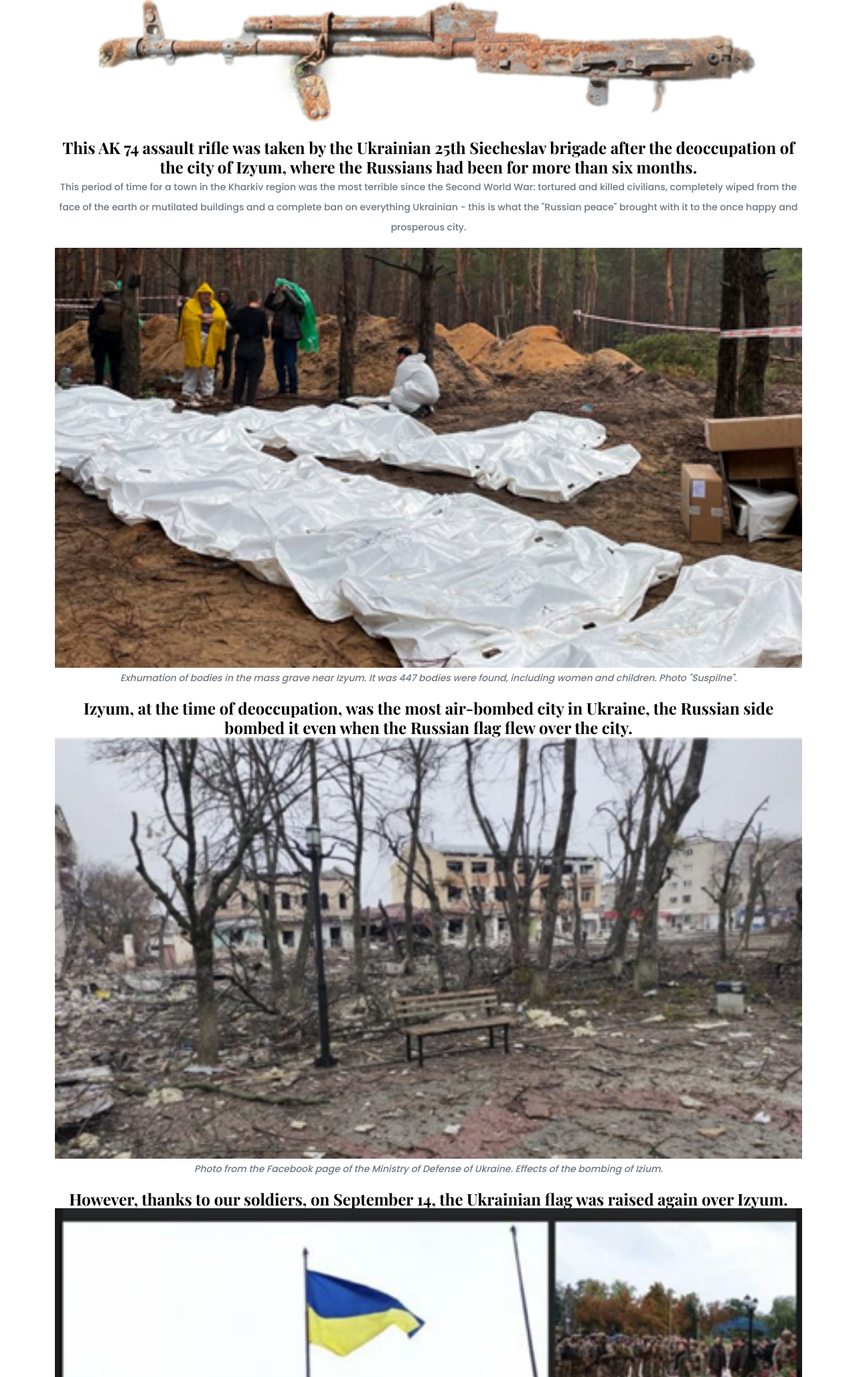
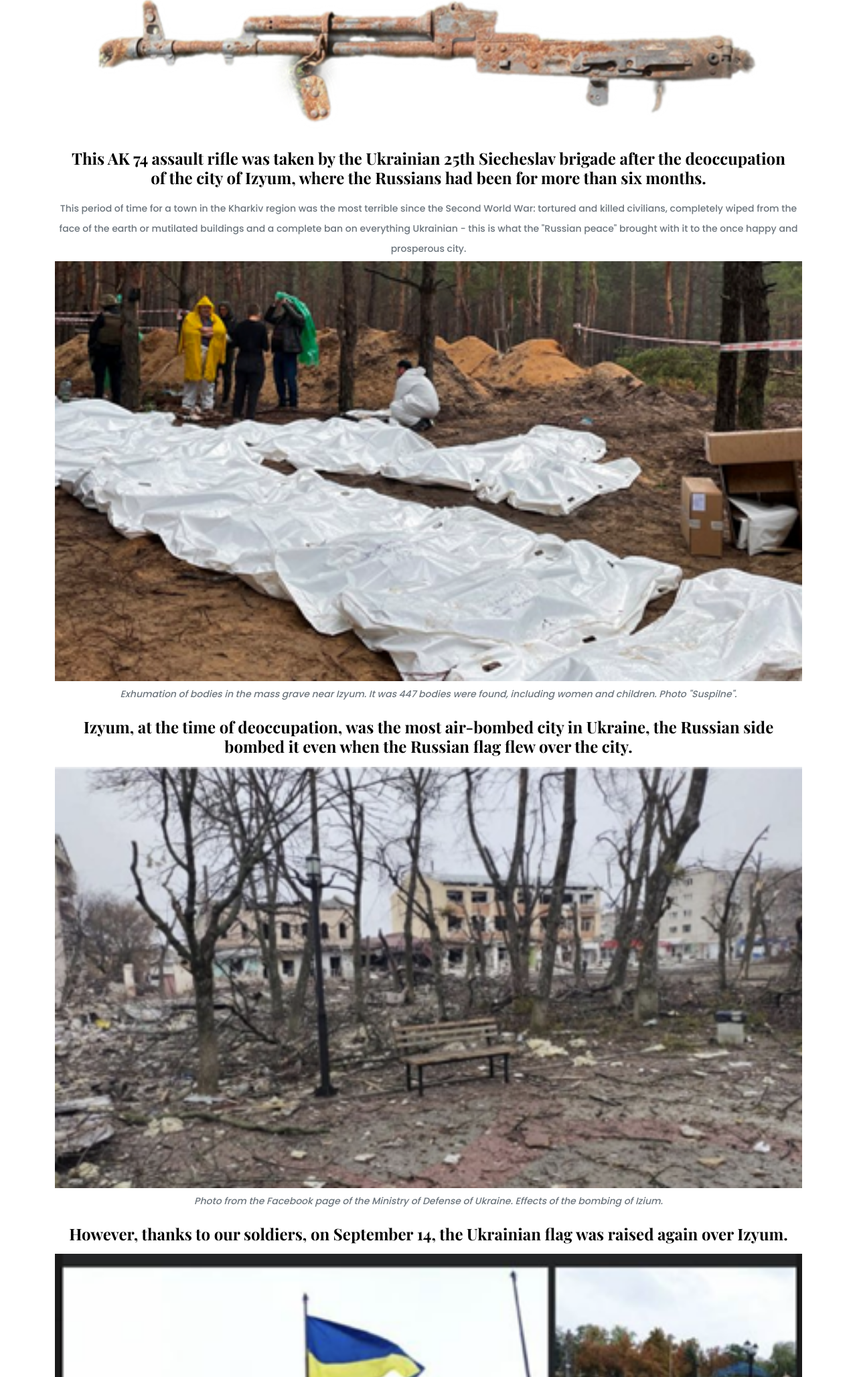
Before and after one commit to MarySlavhorodska/Exhibition-example, a plain HTML site: page index.html in a window 1280 px wide. Shown: the part 418-2474 px from the top of the page at 67% size. Drawn offline with nearby package versions, Linux system fonts and the light colour scheme.

Commit message:
fix margin

```diff
--- a/index.html
+++ b/index.html
@@ -45,9 +45,9 @@
                 <div class="row">
                     <div>
                         <img src="images/avtomat.png" class="img-responsive" />
-                        <h4 class="text-center m-0">This AK 74 assault rifle was taken by the Ukrainian 25th Siecheslav brigade after the deoccupation of the city of Izyum,
+                        <h4 class="text-center m-3">This AK 74 assault rifle was taken by the Ukrainian 25th Siecheslav brigade after the deoccupation of the city of Izyum,
                         where the Russians had been for more than six months.</h4>
-                        <p class="text-center text-muted">
+                        <p class="text-center text-muted m-1">
                             This period of time for a town in the Kharkiv region was the most
                             terrible since the Second World War: tortured and killed civilians, completely wiped from the face of the earth or
                             mutilated buildings and a complete ban on everything Ukrainian - this is what the "Russian peace" brought with it to the
@@ -55,19 +55,19 @@
                     </div>
                     <div>
                         <img src="images/exhumation.png" class="img-responsive"  />
-                        <p class="text-center text-muted"> <em>
+                        <p class="text-center text-muted m-1"> <em>
                             Exhumation of bodies in the mass grave near Izyum. It was
                             447 bodies were found, including women and children. Photo "Suspilne".</em></p>
                     </div>
                     <div>
-                        <h4 class="text-center m-0">Izyum, at the time of deoccupation, was the most air-bombed city in Ukraine, the Russian side bombed it even when the
+                        <h4 class="text-center m-3">Izyum, at the time of deoccupation, was the most air-bombed city in Ukraine, the Russian side bombed it even when the
                         Russian flag flew over the city.</h4>
                         <img src="images/izyum.png" class="img-responsive" />
-                        <p class="text-center text-muted"> <em>
+                        <p class="text-center text-muted m-1"> <em>
                         Photo from the Facebook page of the Ministry of Defense of Ukraine. Effects of the bombing of Izium.</em></p>
                     </div>
                     <div>
-                        <h4 class="text-center m-0">However, thanks to our soldiers, on September 14, the Ukrainian flag was raised again over Izyum.</h4>
+                        <h4 class="text-center m-3">However, thanks to our soldiers, on September 14, the Ukrainian flag was raised again over Izyum.</h4>
                         <img src="images/lastphoto.png" class="img-responsive" />
                     </div>
                 </div>
```
Also changed, not shown: avtomat-pl.html (+6 -6 lines), avtomat-ua.html (+6 -6 lines).
